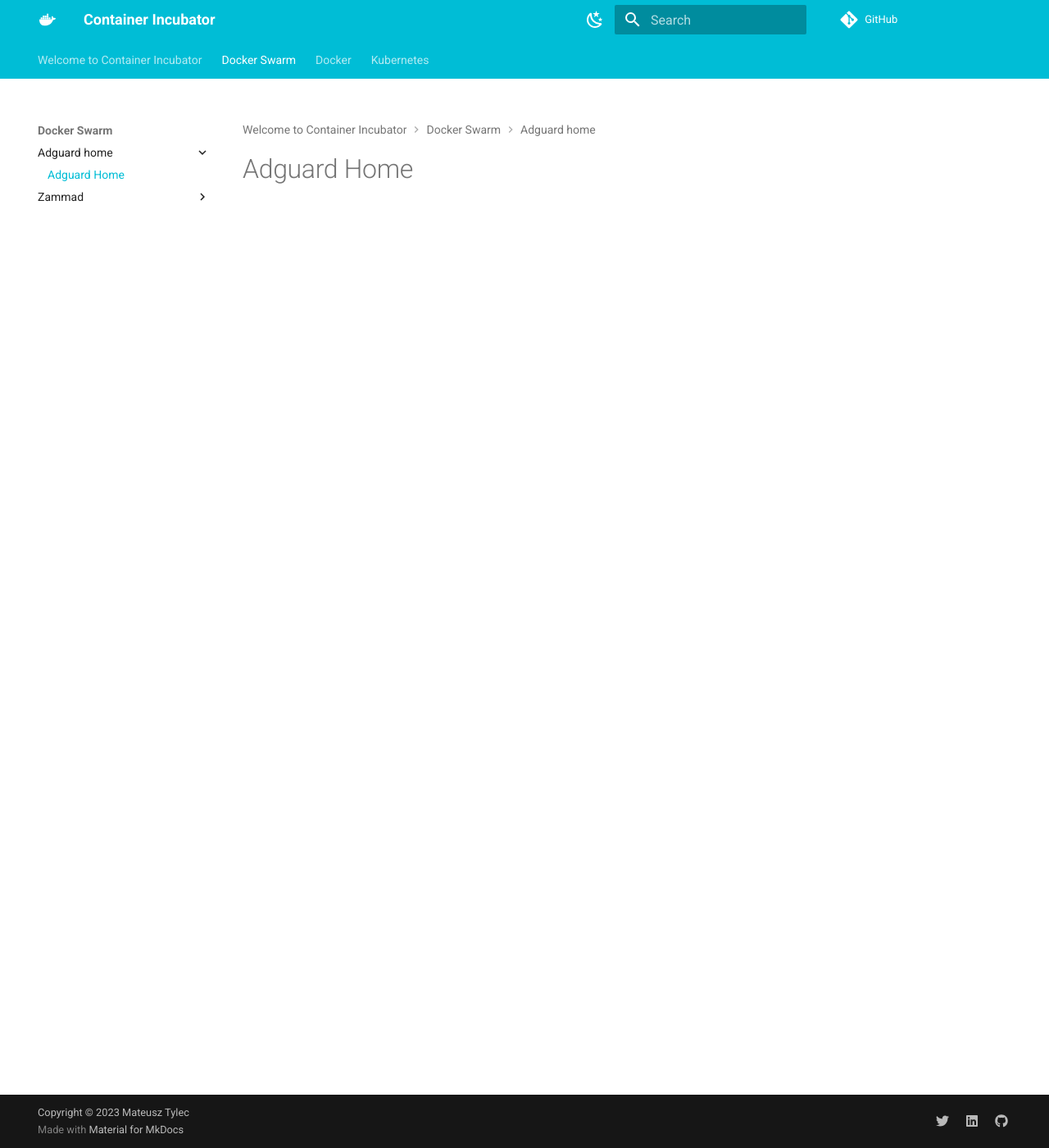
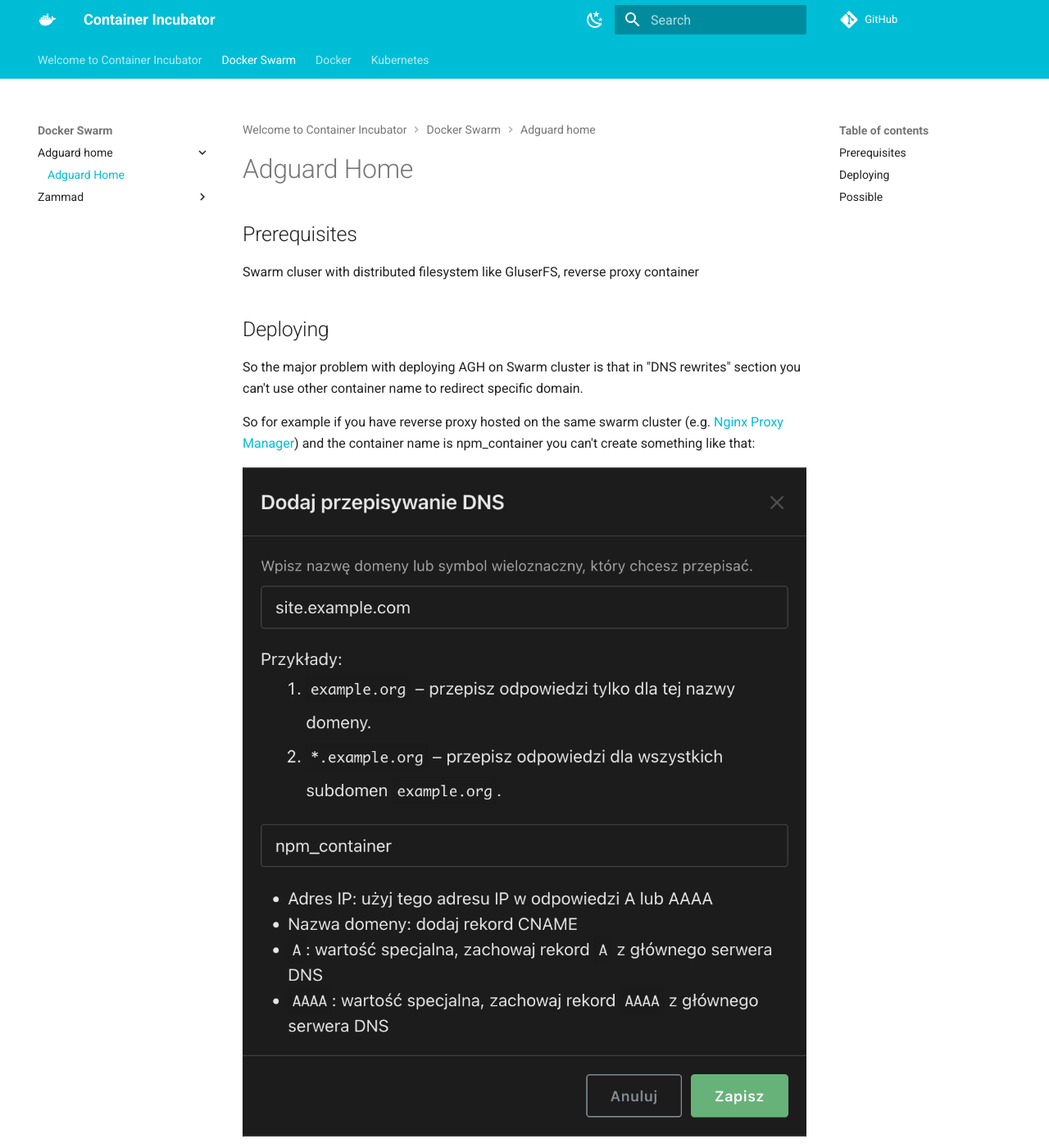
Before and after one commit to mateusztylec/selfhosted-with-docker, an MkDocs documentation site: the page built from docs/Docker Swarm/adguard-home/deploy.md, in a window 1280 px wide and 1400 px high. Shown: the whole window at 82% size. Built offline with MkDocs 1.6.1 and Material for MkDocs 9.7.7, drawn with Linux system fonts in a browser that asks for light colours; comment, search, counter and statistics services are not loaded; some of the changed text lies outside the part shown.

Commit message:
added adguarhome

```diff
--- a/docs/Docker Swarm/adguard-home/deploy.md
+++ b/docs/Docker Swarm/adguard-home/deploy.md
@@ -1 +1,18 @@
 # Adguard Home
+## Prerequisites
+Swarm cluser with distributed filesystem like GluserFS, reverse proxy container
+
+## Deploying
+So the major problem with deploying AGH on Swarm cluster is that in "DNS rewrites" section you can't use other container name to redirect specific domain.
+
+So for example if you have reverse proxy hosted on the same swarm cluster (e.g. [Nginx Proxy Manager](https://nginxproxymanager.com/)) and the container name is npm_container you can't create something like that:
+
+![](../../assets/adguardhome_dns_rewrite.png)
+
+You have to pass IP adress like that:
+
+![](../../assets/adguardhome_dns_rewrite_2.png)
+
+Passing IP address as a destination means that our high-availability app is now not-really-availability app. If node with IP 192.168.0.5 goes down internet in your home/business doesn't work. This is unacceptable. The easiest way is to setup two separate containers on diffrent nodes. To setup adguardhome container refer to [this site](/docker/adguardhome/deploy)
+
+## Possible
--- a/mkdocs.yml
+++ b/mkdocs.yml
@@ -26,6 +26,7 @@ theme:
     - navigation.path
     - search.highlight
     - search.share
+    - content.code.copy
 
   plugins:
     - search
```
Also changed, not shown: README.md (+1 -1 lines), docs/docker/adguardhome/deploy.md (added, +42 -0 lines), docs/docker/nextcloud-aio/deploy.md (+2 -0 lines), docs/assets/adguardhome_dns_rewrite.png (added), docs/assets/adguardhome_dns_rewrite_2.png (added).
